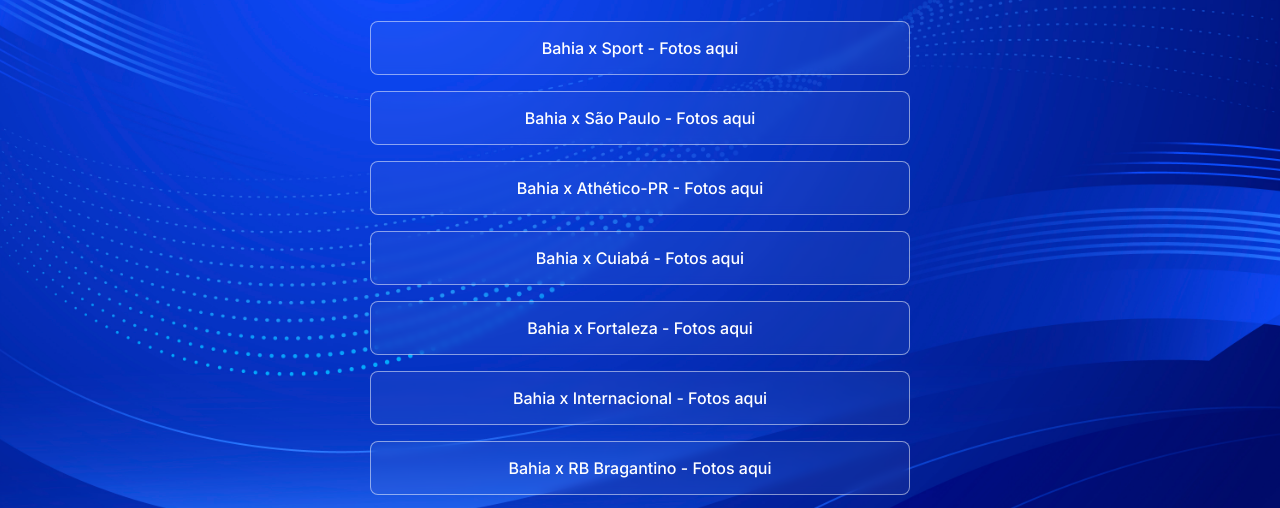
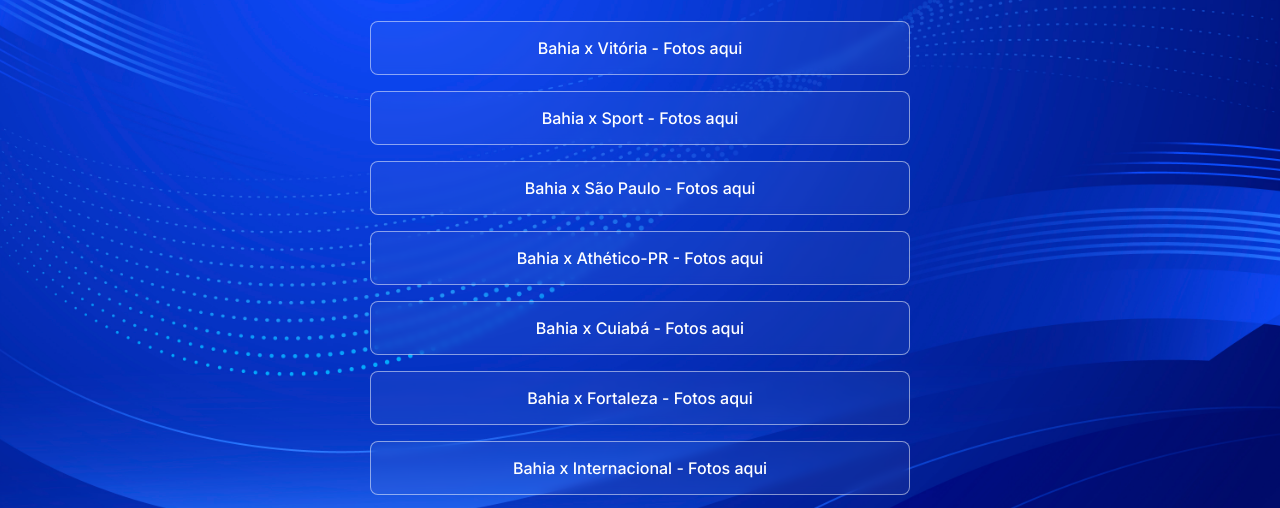
Before and after one commit to marciorso20/comunidadedobahia, a website: page index.html in a window 1280 px wide. Shown: the part 287-795 px from the top of the page. Drawn offline with nearby package versions, Linux system fonts and the light colour scheme.

Commit message:
Fotos do BaVi

```diff
--- a/index.html
+++ b/index.html
@@ -30,6 +30,9 @@
       </div>
 
       <ul>
+        <li>
+          <a href="https://banlek.com/album/58c12">Bahia x Vitória - Fotos aqui</a>
+        </li>
         <li>
           <a href="https://banlek.com/album/4e6e1">Bahia x Sport - Fotos aqui</a>
         </li>
```
